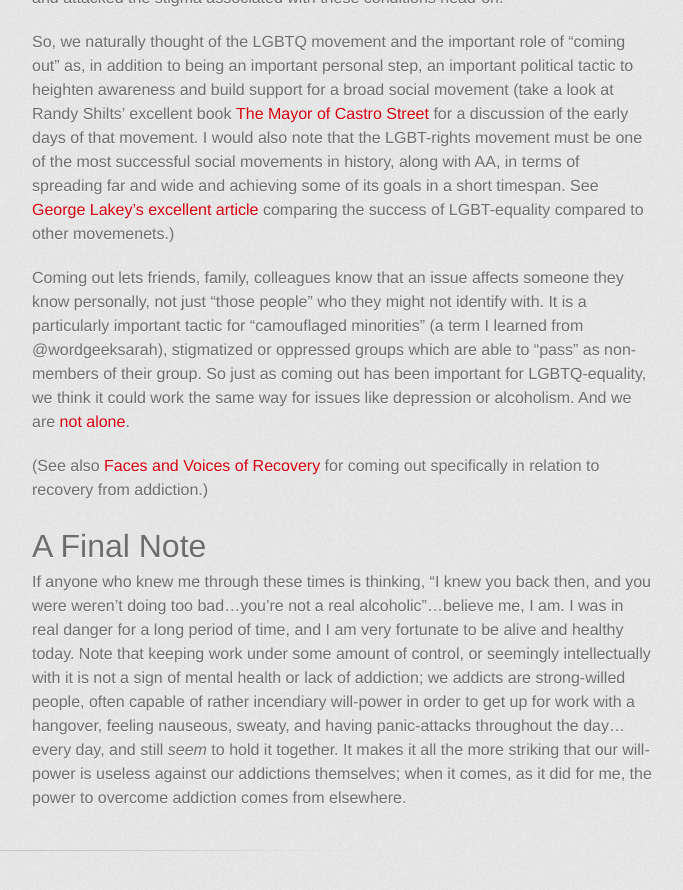
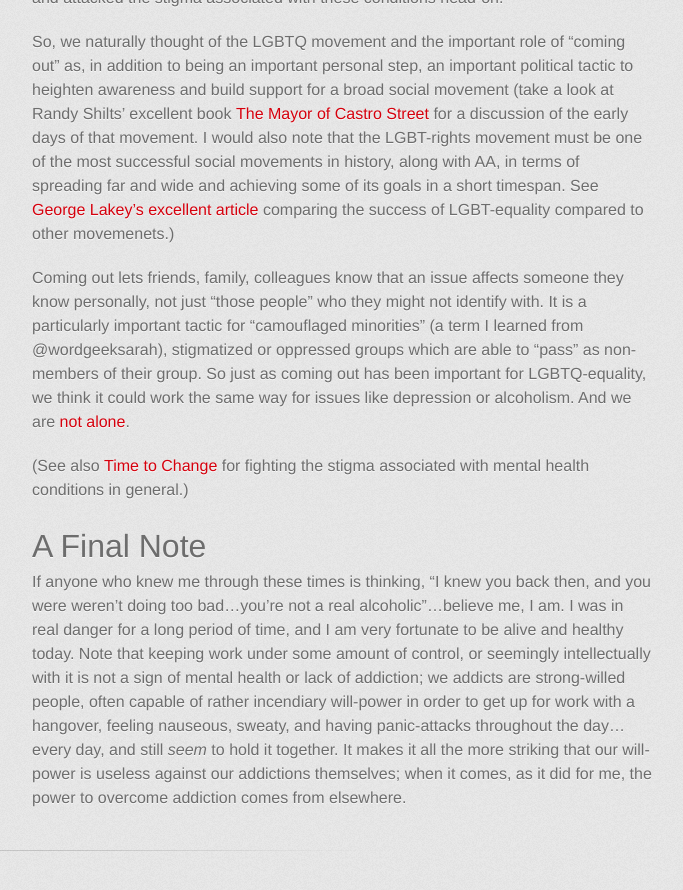
Before and after one commit to joelcw/joelcw.github.io, a Jekyll site: the page built from _posts/2014-02-21-silence-equals-death.md, in a window 1280 px wide and 900 px high, scrolled down 1625 px. Shown: the top 890 px of the window, without its empty margins (298-981 px from the left). Built offline with Jekyll 4.4.1, drawn with Linux system fonts in a browser that asks for light colours; some web fonts are replaced.

Commit message:
fixed link

```diff
--- a/_posts/2014-02-21-silence-equals-death.md
+++ b/_posts/2014-02-21-silence-equals-death.md
@@ -21,9 +21,9 @@
 
 So, we naturally thought of the LGBTQ movement and the important role of "coming out" as, in addition to being an important personal step, an important political tactic to heighten awareness and build support for a broad social movement (take a look at Randy Shilts' excellent book [The Mayor of Castro Street](http://books.google.co.uk/books?id=P_2f521UkFIC&dq=The+mayor+of+castro+street&hl=en&sa=X&ei=EWQHU6-YKur07Aa7woGoBQ&redir_esc=y) for a discussion of the early days of that movement. I would also note that the LGBT-rights movement must be one of the most successful social movements in history, along with AA, in terms of spreading far and wide and achieving some of its goals in a short timespan. See [George Lakey's excellent article](http://wagingnonviolence.org/feature/lessons-from-the-lgbt-equality-movement/) comparing the success of LGBT-equality compared to other movemenets.)
 
-Coming out lets friends, family, colleagues know that an issue affects someone they know personally, not just "those people" who they might not identify with. It is a particularly important tactic for "camouflaged minorities" (a term I learned from @wordgeeksarah), stigmatized or oppressed groups which are able to "pass" as non-members of their group. So just as coming out has been important for LGBTQ-equality, we think it could work the same way for issues like depression or alcoholism. And we are [not alone](http://www.time-to-change.org.uk/).
+Coming out lets friends, family, colleagues know that an issue affects someone they know personally, not just "those people" who they might not identify with. It is a particularly important tactic for "camouflaged minorities" (a term I learned from @wordgeeksarah), stigmatized or oppressed groups which are able to "pass" as non-members of their group. So just as coming out has been important for LGBTQ-equality, we think it could work the same way for issues like depression or alcoholism. And we are [not alone](http://www.facesandvoicesofrecovery.org/).
 
-(See also [Faces and Voices of Recovery](http://www.facesandvoicesofrecovery.org/) for coming out specifically in relation to recovery from addiction.)
+(See also [Time to Change](http://www.time-to-change.org.uk/) for fighting the stigma associated with mental health conditions in general.)
 
 #A Final Note
 
```
